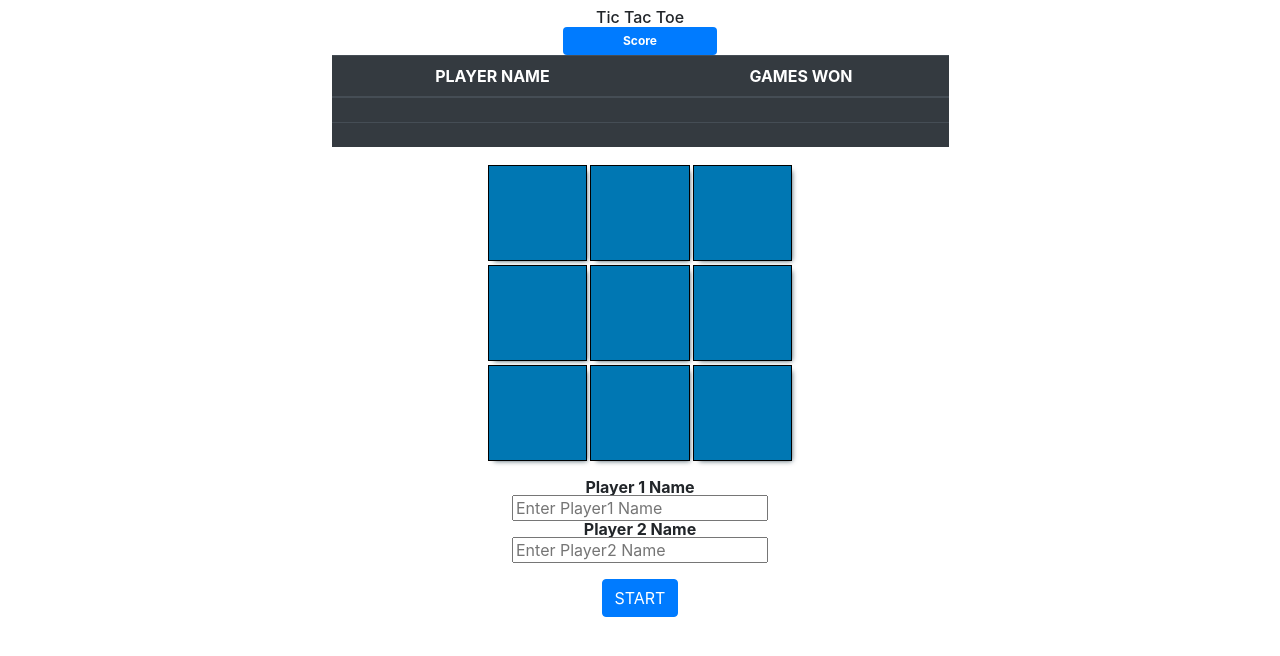
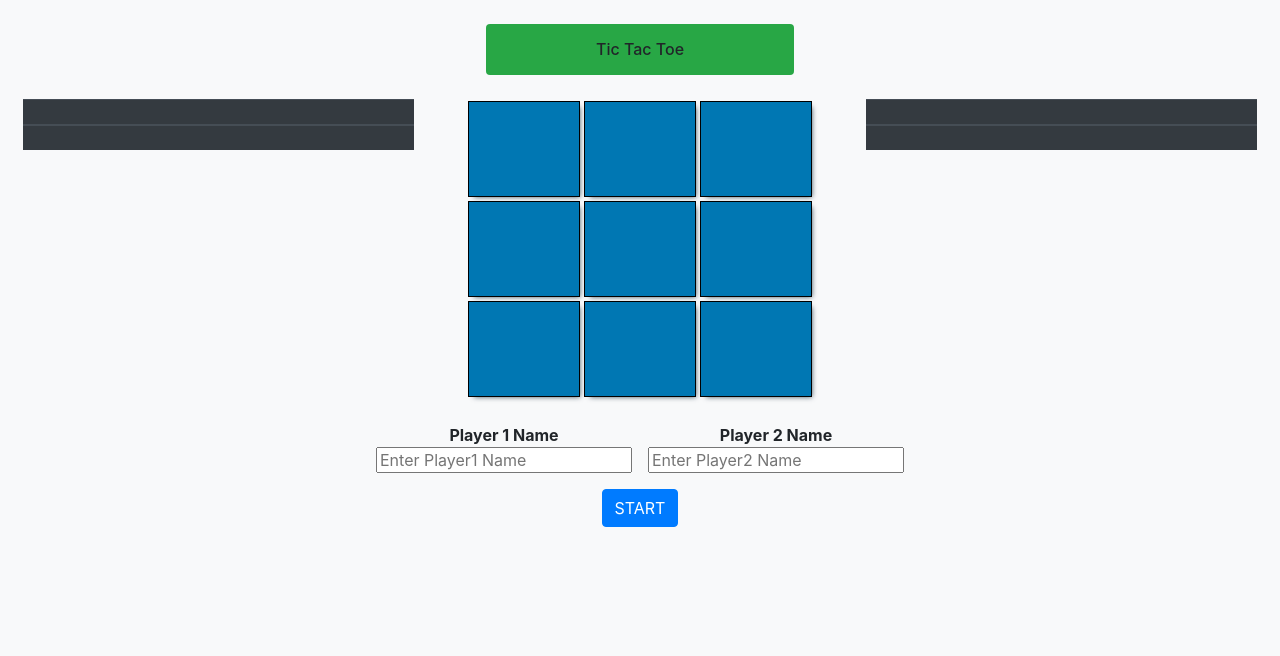
Before and after one commit to javitocor/Tic-Tac-Toe-JS, a plain HTML site: page index.html in a window 1280 px wide. Drawn offline with nearby package versions, Linux system fonts and the light colour scheme.

Commit message:
Style scoreboard

```diff
--- a/assets/js/DOM.js
+++ b/assets/js/DOM.js
@@ -45,7 +45,7 @@ const GameDisplay = (() => {
       return;
     }
     GamePlay.endGame() === GamePlay.getPlayerOne() ? GamePlay.playerOneScore += 1 : GamePlay.playerTwoScore += 1;
-    message.innerHTML = `${GamePlay.endGame().name} WIN!`;
+    message.innerHTML = `${GamePlay.endGame().name} WIN! Congratulations...`;
     scoreBoard(GamePlay.getPlayerOne().name, GamePlay.getPlayerTwo().name);
     GamePlay.gameStatus = false;
   };
--- a/index.html
+++ b/index.html
@@ -7,71 +7,88 @@
     <link rel="stylesheet" href="https://stackpath.bootstrapcdn.com/bootstrap/4.5.0/css/bootstrap.min.css" integrity="sha384-9aIt2nRpC12Uk9gS9baDl411NQApFmC26EwAOH8WgZl5MYYxFfc+NcPb1dKGj7Sk" crossorigin="anonymous">
     <link rel="stylesheet" type="text/css" href="./assets/style/style.css">
   </head>
-  <body class="text-center m-2">
+  <body class="text-center m-2 bg-light">
     <main class="container-fluid">
       <div class="row">
-        <div class="col-12">
-          <h1>Tic Tac Toe</h1>
+        <div class="col-12 text-center">
+          <h1 class="bg-success w-25 text-center mx-auto my-3 p-3 rounded">Tic Tac Toe</h1>
           <!-- players info -->
         <section id="info" class="d-flex flex-column bg-warning w-25 m-auto">
-          <div id="message" class="font-weight-bold ">
+          <div id="message" class="font-weight-bold">
 
           </div>
         </section>
 
-        <!-- scoreboard -->
-        <section id="score" class="d-flex flex-column w-50 m-auto">
-          <h3 class="badge badge-primary w-25 text-center p-2 m-auto">Score</h3>
+        <!-- board -->
+        <section id="board" class="mx-auto my-2">
+          <div class="row">
+            <div class="col-4">
               <table class="table table-dark">
                 <thead>
                   <tr>
-                  <th>PLAYER NAME</th>
-                  <th>GAMES WON</th>
+                    <th id="play1name"></th>
                   </tr>
                 </thead>
                 <tbody id="points">
                     <tr>
-                      <td id="play1name" class="text-center"></td>
                         <td id="play1score" class="text-center"></td>
                     </tr>
+                </tbody>
+            </table>
+            </div>
+            <div class="col-4 text-center">
+              <div id="gameContainer" class="text-center">
+                <div id="row1" class="text-center">
+                    <div id="0" class="cell ml-auto"></div>
+                    <div id="1" class="cell"></div>
+                    <div id="2" class="cell mr-auto"></div>
+                </div>
+                <div id="row2" class="text-center">
+                    <div id="3" class="cell ml-auto"></div>
+                    <div id="4" class="cell"></div>
+                    <div id="5" class="cell mr-auto"></div>
+                </div>
+                <div id="row3" class="text-center">
+                    <div id="6" class="cell ml-auto"></div>
+                    <div id="7" class="cell"></div>
+                    <div id="8" class="cell mr-auto"></div>
+                </div>
+            </div>
+            </div>
+            <div class="col-4">
+              <table class="table table-dark">
+                <thead>
                   <tr>
-                      <td id="play2name" class="text-center"></td>
+                    <th id="play2name"></th>
+                  </tr>
+                </thead>
+                <tbody id="points">
+                    <tr>
                         <td id="play2score" class="text-center"></td>
                     </tr>
                 </tbody>
             </table>
-        </section>
-        <!-- board -->
-        <section id="board" class="d-flex flex-column w-25 m-auto">
-          <div id="gameContainer">
-              <div id="row1">
-                  <div id="0" class="cell"></div>
-                  <div id="1" class="cell"></div>
-                  <div id="2" class="cell"></div>
             </div>
-              <div id="row2">
-                  <div id="3" class="cell"></div>
-                  <div id="4" class="cell"></div>
-                  <div id="5" class="cell"></div>
+
           </div>
-              <div id="row3">
-                  <div id="6" class="cell"></div>
-                  <div id="7" class="cell"></div>
-                  <div id="8" class="cell"></div>
-              </div>
-          </div>
+
+
         </section>
         <br>
         <!-- buttons -->
-        <section id="game" class="d-flex flex-column w-25 m-auto">
-          <div id="form">
+        <section id="game" class="text-center">
+          <div id="form" class="m-auto">
               <form id="names" action="javascript:void(0);">
-                  <label for="player1"><b>Player 1 Name</b></label><br>
+                <div class="d-flex justify-content-center" >
+                  <div class="mx-2">
+                    <label for="player1" class="my-1"><b>Player 1 Name</b></label><br>
                     <input type="text" id="player1" placeholder="Enter Player1 Name" name="player1" required><br>
-
-                  <label for="player2"><b>Player 2 Name</b></label><br>
+                  </div>
+                  <div class="mx-2">
+                    <label for="player2" class="my-1"><b>Player 2 Name</b></label><br>
                     <input type="text" id="player2" placeholder="Enter Player2 Name" name="player2" required><br><br>
-
+                  </div>
+                </div>
                 <input type="submit" class="btn btn-primary" id="submit" value="START">
               </form>
           </div>
```
Lines whose indentation alone changed are shown as unchanged.
